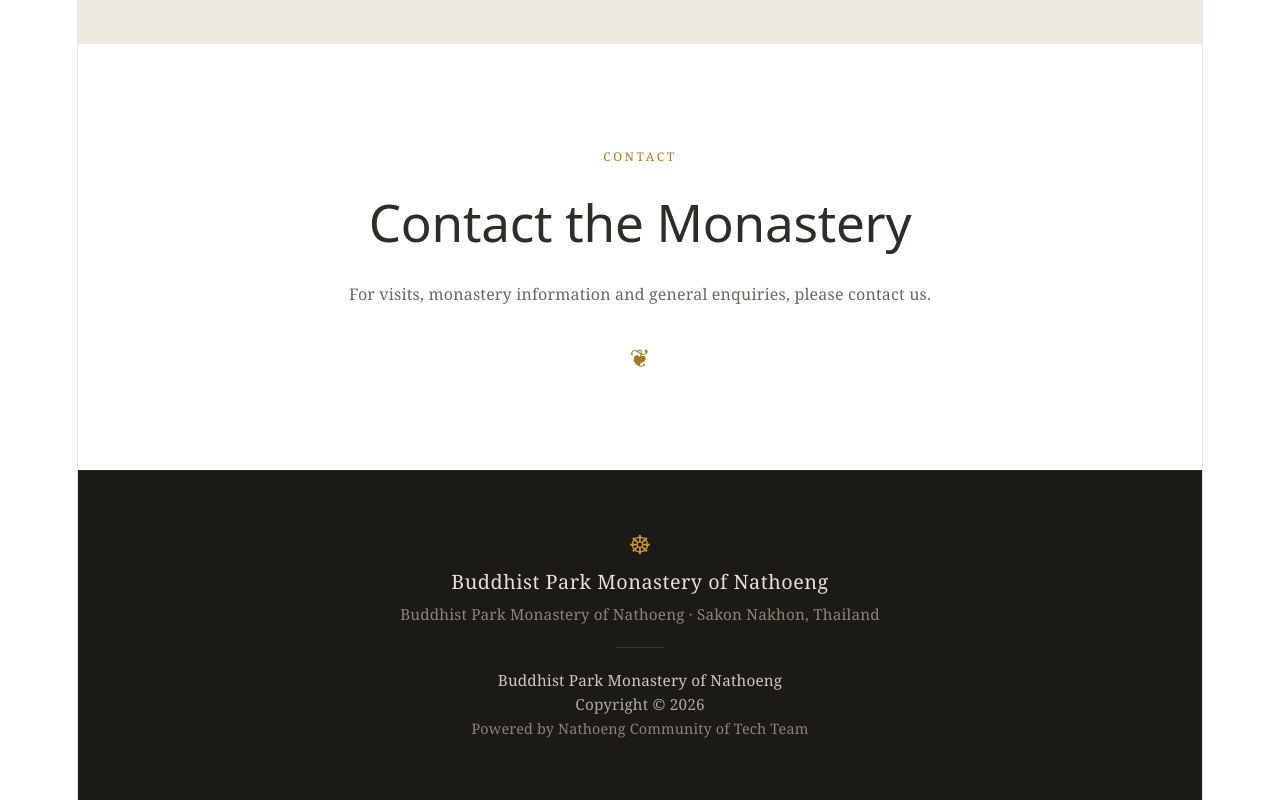
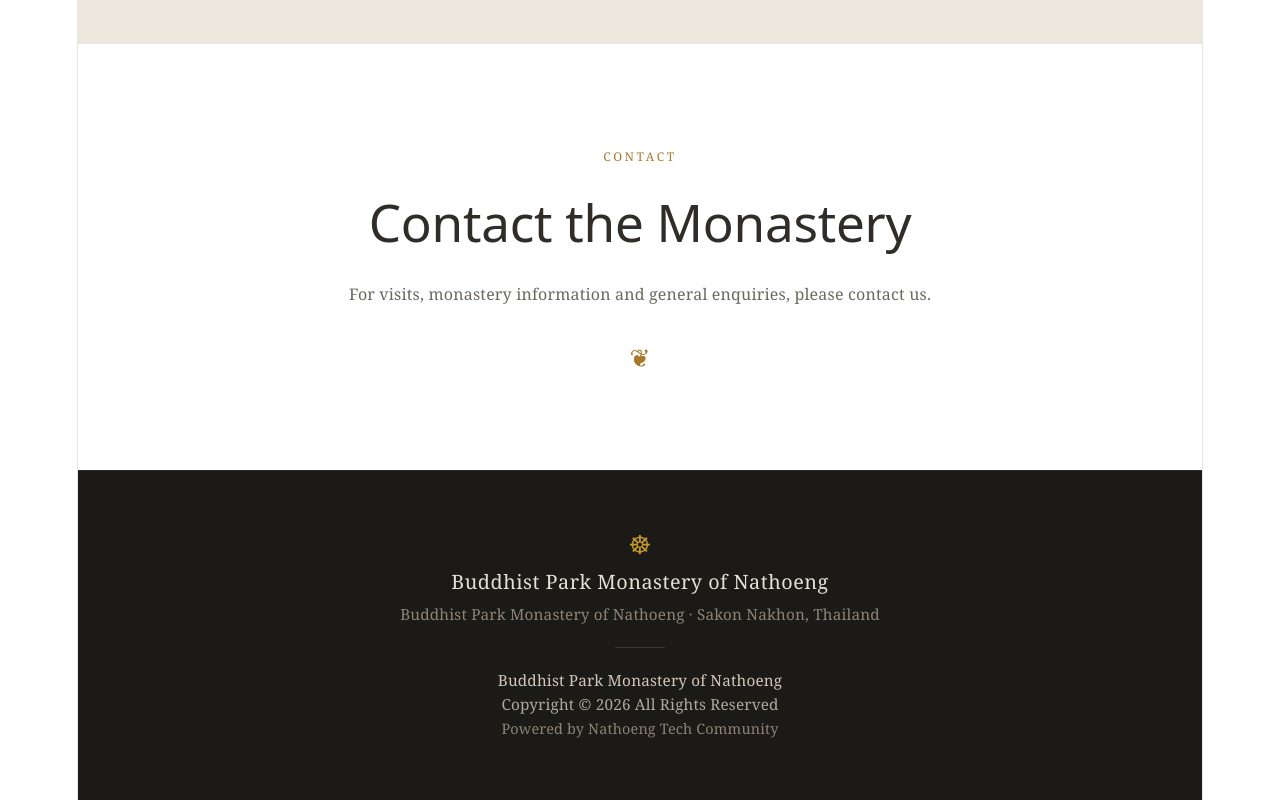
Before and after one commit to saributrchal-alt/nathoeng-temple, a React (Vite) app: page / in a window 1280 px wide. Shown: the part 3914-4714 px from the top of the page. Built offline with nearby package versions, Linux system fonts and the light colour scheme.

Commit message:
Update website layout and fix styles

```diff
--- a/src/App.jsx
+++ b/src/App.jsx
@@ -454,8 +454,8 @@ function App() {
 
           <div className="footer-bottom-info">
             <div>Buddhist Park Monastery of Nathoeng</div>
-            <div>Copyright © 2026</div>
-            <div>Powered by Nathoeng Community of Tech Team</div>
+            <div>Copyright © 2026 All Rights Reserved</div>
+            <div>Powered by Nathoeng Tech Community</div>
           </div>
         </div>
       </footer>
```
